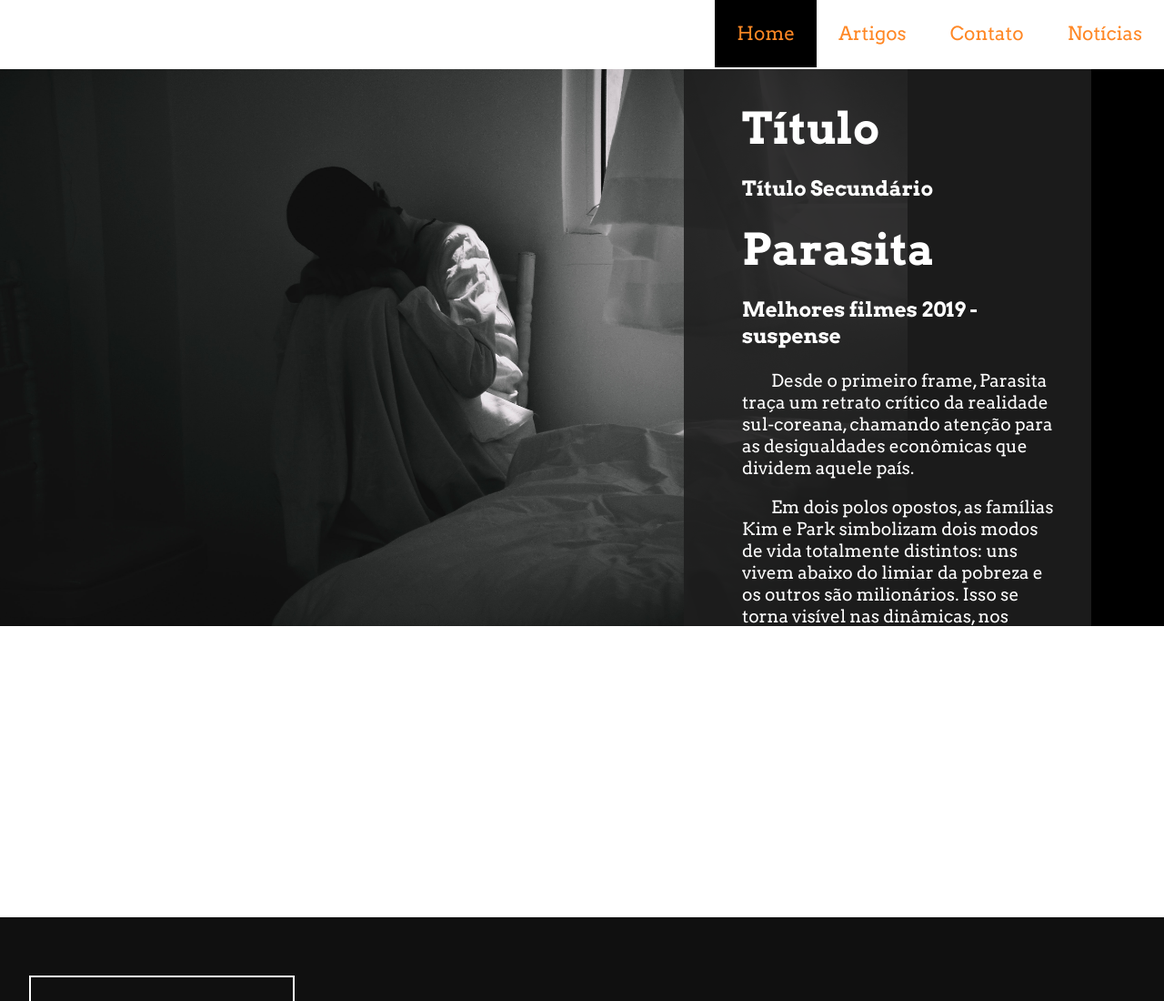
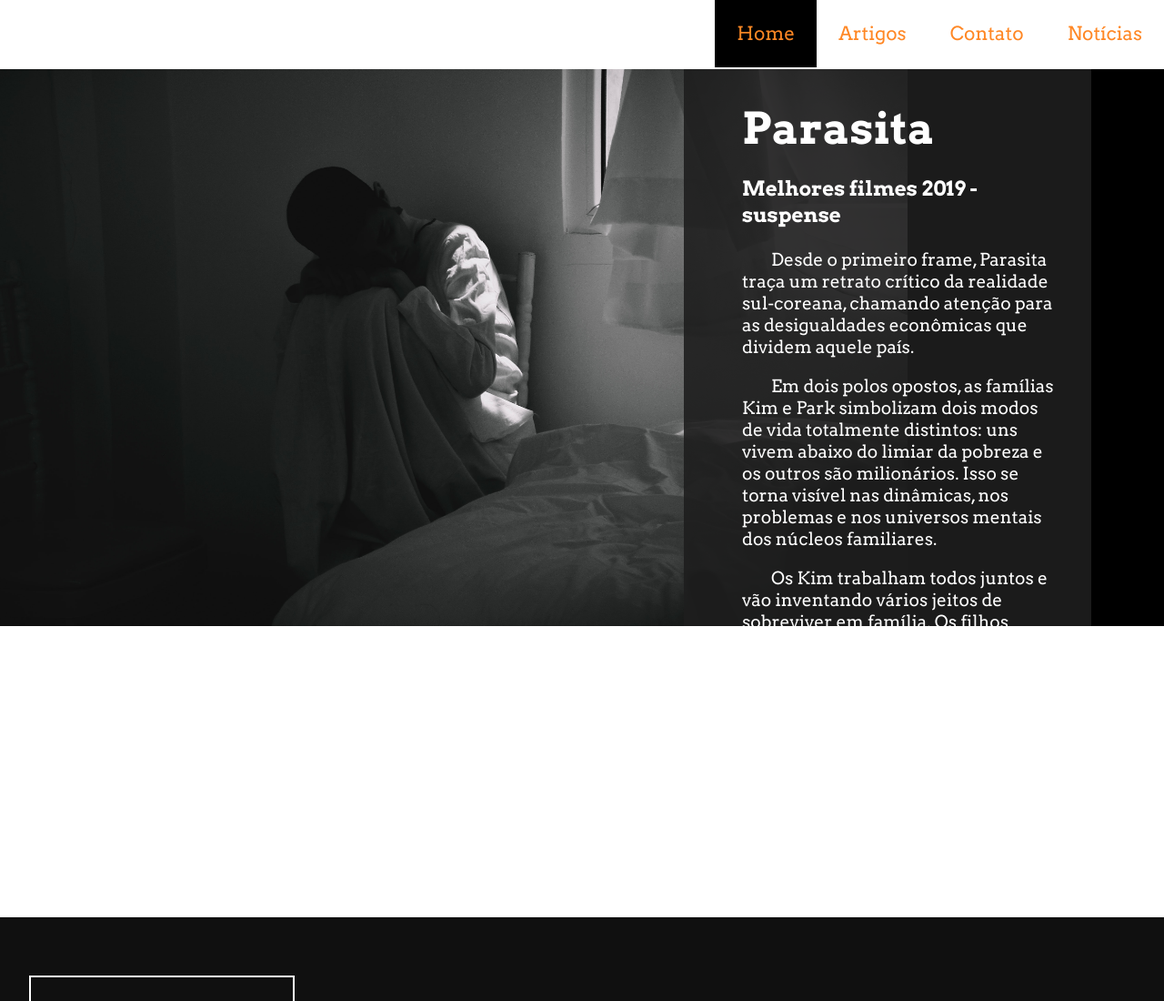
Before and after one commit to rafamoraes89/site, a plain HTML site: page index.html in a window 1280 px wide. Shown: the top 1100 px of the page at 91% size. Drawn offline with Linux system fonts and the light colour scheme; files whose address does not match are found by name.

Commit message:
Update index.html

```diff
--- a/index.html
+++ b/index.html
@@ -19,8 +19,6 @@
 
     <main>
         <article id="principal">
-            <h1>Título</h1>
-            <h3>Título Secundário</h3>
 
            <h1>Parasita</h1>
             <h3>Melhores filmes 2019 - suspense </h3>
```
